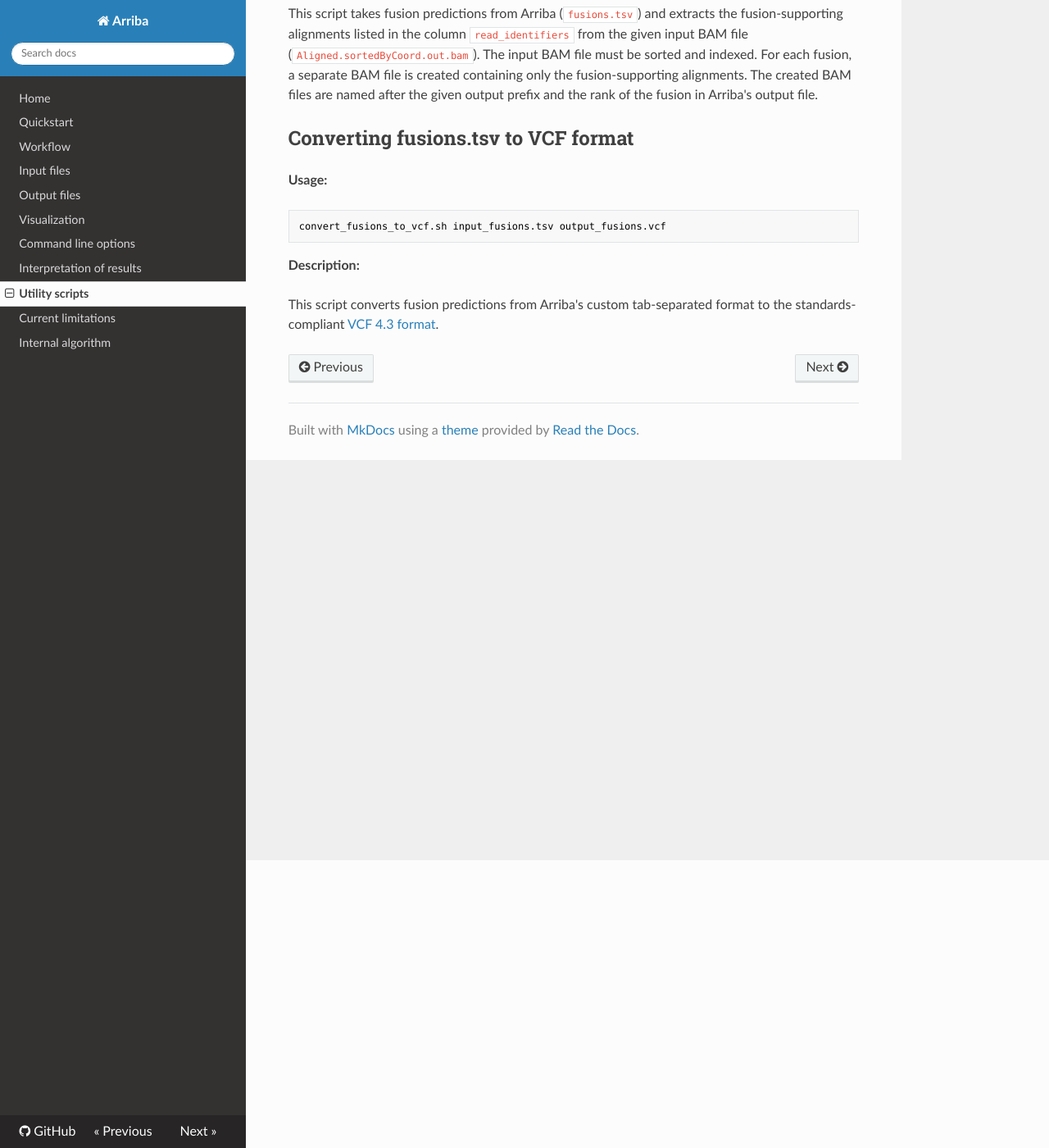
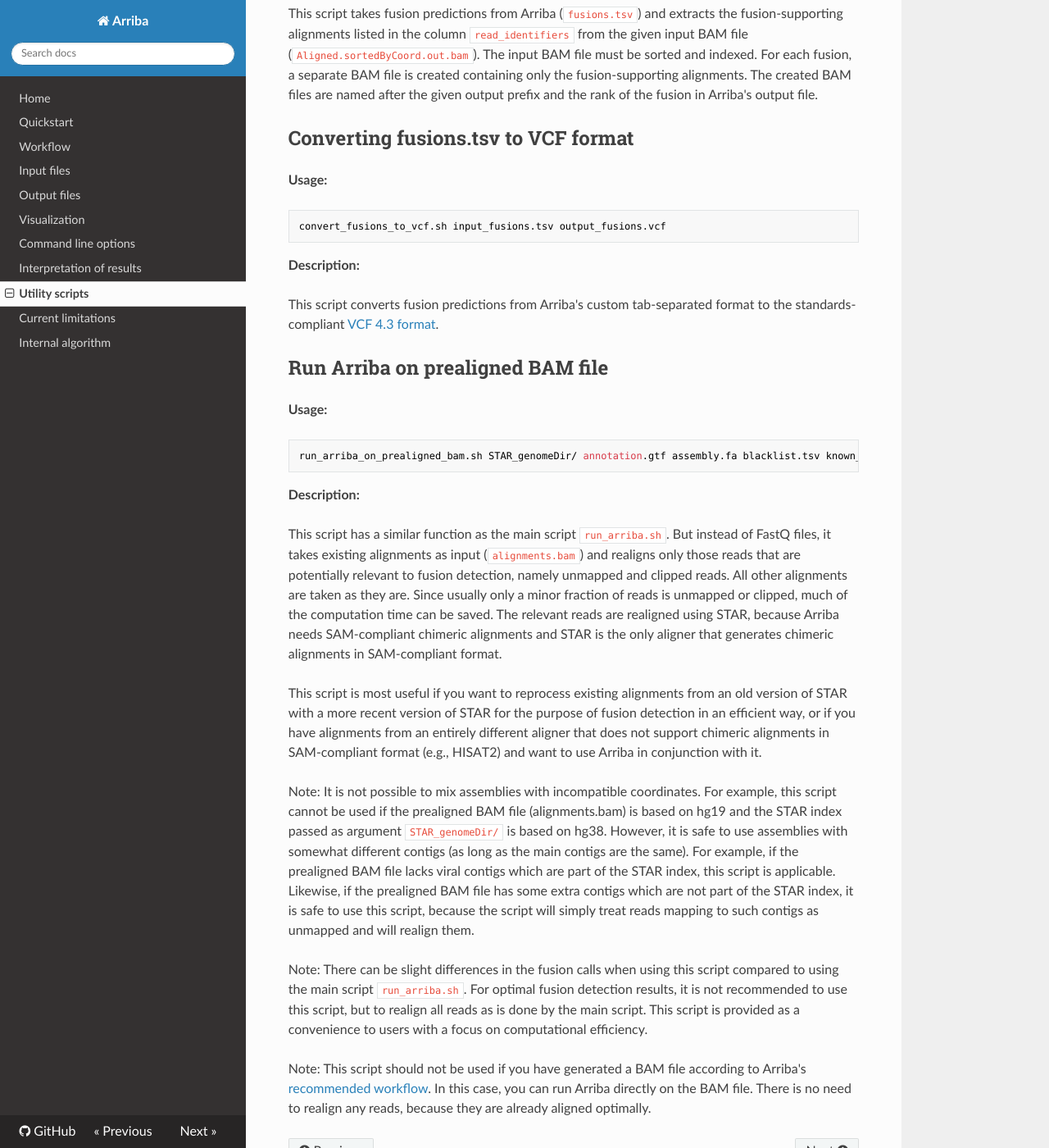
Before and after one commit to suhrig/arriba, an MkDocs documentation site: the page built from documentation/utility-scripts.md, in a window 1280 px wide and 1400 px high, scrolled down 351 px. Shown: the whole window at 82% size. Built offline with MkDocs 1.6.1, drawn with Linux system fonts in a browser that asks for light colours; nearby versions of some CDN libraries; old or Windows-style settings are respelled for this version of MkDocs.

Commit message:
script to run Arriba on prealigned BAM file

````diff
--- a/documentation/utility-scripts.md
+++ b/documentation/utility-scripts.md
@@ -25,3 +25,24 @@ convert_fusions_to_vcf.sh input_fusions.tsv output_fusions.vcf
 **Description:**
 
 This script converts fusion predictions from Arriba's custom tab-separated format to the standards-compliant [VCF 4.3 format](https://samtools.github.io/hts-specs/VCFv4.3.pdf).
+
+Run Arriba on prealigned BAM file
+---------------------------------
+
+**Usage:**
+
+```
+run_arriba_on_prealigned_bam.sh STAR_genomeDir/ annotation.gtf assembly.fa blacklist.tsv known_fusions.tsv protein_domains.gff3 alignments.bam
+```
+
+**Description:**
+
+This script has a similar function as the main script `run_arriba.sh`. But instead of FastQ files, it takes existing alignments as input (`alignments.bam`) and realigns only those reads that are potentially relevant to fusion detection, namely unmapped and clipped reads. All other alignments are taken as they are. Since usually only a minor fraction of reads is unmapped or clipped, much of the computation time can be saved. The relevant reads are realigned using STAR, because Arriba needs SAM-compliant chimeric alignments and STAR is the only aligner that generates chimeric alignments in SAM-compliant format.
+
+This script is most useful if you want to reprocess existing alignments from an old version of STAR with a more recent version of STAR for the purpose of fusion detection in an efficient way, or if you have alignments from an entirely different aligner that does not support chimeric alignments in SAM-compliant format (e.g., HISAT2) and want to use Arriba in conjunction with it.
+
+Note: It is not possible to mix assemblies with incompatible coordinates. For example, this script cannot be used if the prealigned BAM file (alignments.bam) is based on hg19 and the STAR index passed as argument `STAR_genomeDir/` is based on hg38. However, it is safe to use assemblies with somewhat different contigs (as long as the main contigs are the same). For example, if the prealigned BAM file lacks viral contigs which are part of the STAR index, this script is applicable. Likewise, if the prealigned BAM file has some extra contigs which are not part of the STAR index, it is safe to use this script, because the script will simply treat reads mapping to such contigs as unmapped and will realign them.
+
+Note: There can be slight differences in the fusion calls when using this script compared to using the main script `run_arriba.sh`. For optimal fusion detection results, it is not recommended to use this script, but to realign all reads as is done by the main script. This script is provided as a convenience to users with a focus on computational efficiency.
+
+Note: This script should not be used if you have generated a BAM file according to Arriba's [recommended workflow](workflow.md). In this case, you can run Arriba directly on the BAM file. There is no need to realign any reads, because they are already aligned optimally.
````
Also changed, not shown: README.md (+1 -0 lines), 1 other file.
